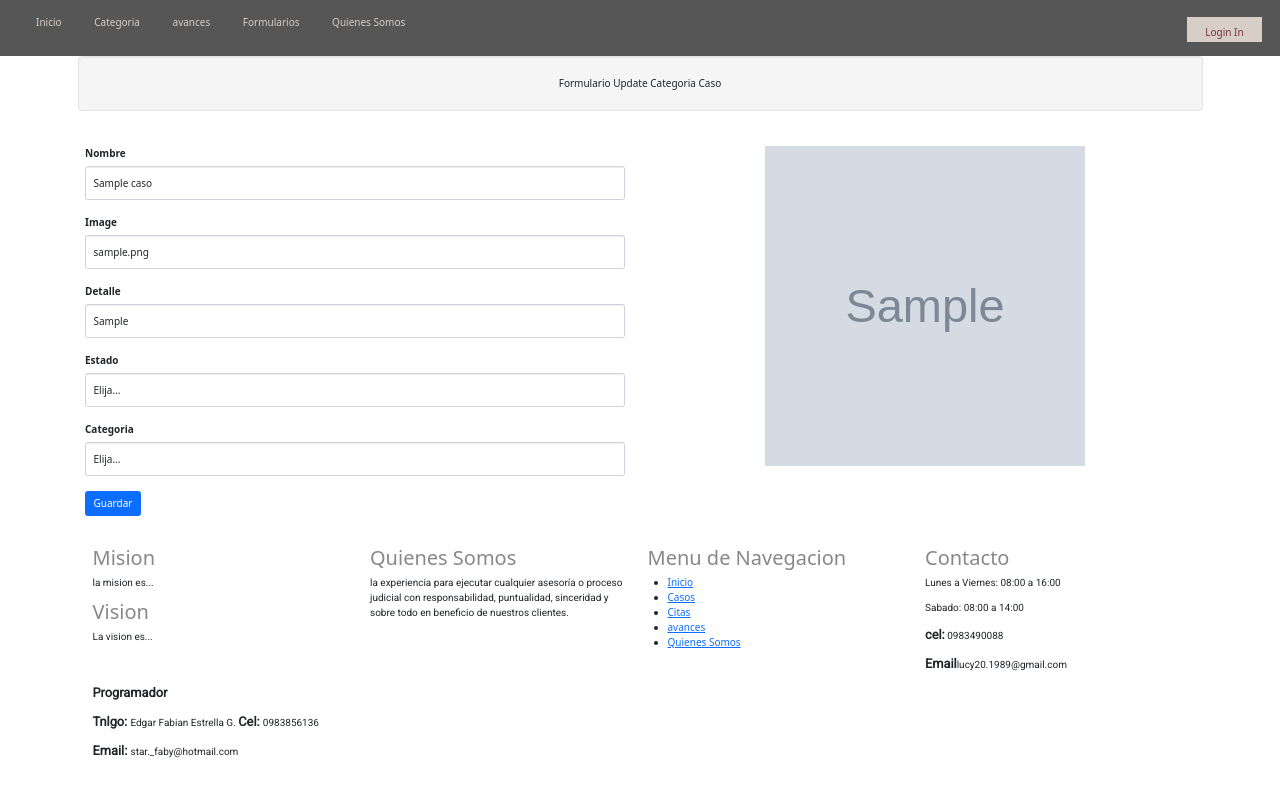
After one commit to starFaby/starlower, a Flask app: template app/templates/modal/modalAdminCateCasoUpdate.html in a window 1280 px wide. The commit adds this page. Shown: the part 947-1732 px from the top of the page. Run offline with Flask 2, Linux system fonts and the light colour scheme; tables that the repository leaves empty hold one stand-in row (values such as "Sample post"); the template is opened without the code that fills it: values that come from a table or form of the project are taken from there, most other values are stand-ins (such as "Sample title", 1, 10 or a date in 2020); grey boxes marked "Sample" are stand-in pictures; some libraries are stand-ins or nearby versions.

Commit message:
update delete caso categorias

```diff
--- a/app/controllers/controllerAdminCategoria.py
+++ b/app/controllers/controllerAdminCategoria.py
@@ -33,6 +33,7 @@ class ControllerAdminCategoria:
             return redirect(url_for('adcate.controllerAdminCategoriaList'))
 
     def onGetControllerAdminCategoriaUpdate(id):
+        print("entraste ===> categoria")
         categoria = Categoria.query.get(id)
         if request.method == 'POST':
             categoria.nombre = request.form['txtNombre']
--- a/app/database/database.py
+++ b/app/database/database.py
@@ -1,4 +1,3 @@
-from msilib import sequence
 from werkzeug.security import generate_password_hash, check_password_hash
 from flask_sqlalchemy import SQLAlchemy
 from flask_marshmallow import Marshmallow
--- a/app/routes/routerAdminCateCaso.py
+++ b/app/routes/routerAdminCateCaso.py
@@ -1,8 +1,8 @@
 from flask import Blueprint
 from app.controllers.controllerAdminCateCaso import ControllerAdminCateCaso
-# admin - actegoria - caso
+# admin - categoria - caso
 adcaca= Blueprint('adcaca', __name__)
 adcaca.route('/adcaca', methods=['GET'])(ControllerAdminCateCaso.controllerAdminCateCasoList)
 adcaca.route('/newcc', methods=['POST'])(ControllerAdminCateCaso.onGetControllerAdminCateCasoSave)
-#adcaca.route('/delete/<id>', methods=['GET'])(ControllerAdminCategoria.onGetControllerAdminCategoriaDelete)
-#adcaca.route('/update/<id>', methods=['GET', 'POST'])(ControllerAdminCategoria.onGetControllerAdminCategoriaUpdate)
+adcaca.route('/delcc/<id>', methods=['GET'])(ControllerAdminCateCaso.onGetControllerAdminCateCasoDelete)
+adcaca.route('/upcc/<id>', methods=['GET', 'POST'])(ControllerAdminCateCaso.onGetControllerAdminCateCasoUpdate)
--- a/app/static/js/main.js
+++ b/app/static/js/main.js
@@ -1,29 +1,33 @@
+$(document).ready(function () {
+
   const abg = document.querySelector('.abg');
   const navs = document.querySelector('.navs');
   const abgm = document.querySelector('.abgm');
   const btnsm = document.querySelector('.btnsm');
   count = 1;
 
+  if (abg) {
     abg.addEventListener('click', () => {
       numpi = count++;
-  console.log(numpi)
-  if (numpi%2 != 0) {
-    navs.style.display='none'
+      if (numpi % 2 != 0) {
+        navs.style.display = 'none'
       } else {
-    navs.style.display='block'
+        navs.style.display = 'block'
       }
     });
+  }
 
+  if (btnsm) {
     btnsm.addEventListener('click', () => {
-  console.log("star")
       numpi = count++;
-  console.log(numpi)
-  if (numpi%2 != 0) {
-    abgm.style.display='block'
+      if (numpi % 2 != 0) {
+        abgm.style.display = 'block'
       } else {
-    abgm.style.display='none'
+        abgm.style.display = 'none'
       }
     });
+  }
+
 
   const getTitleMessageFromCategory = category => {
     const titles = {
@@ -55,3 +59,6 @@ function showMessageAlert(category, message) {
       text: message
     })
   }
+
+
+});
--- a/app/templates/admin/adminCateCaso.html
+++ b/app/templates/admin/adminCateCaso.html
@@ -68,13 +68,13 @@ Index
                         <td>{{item.categoriaid}}</td>
                         <td>
                             <button>
-                                <a href="{{ url_for('adcate.onGetControllerAdminCategoriaUpdate', id=item.id) }}">Actualizar
+                                <a href="{{ url_for('adcaca.onGetControllerAdminCateCasoUpdate', id=item.id) }}">Actualizar
                                 </a>
                             </button>
                         </td>
                         <td>
                             <button>
-                                <a href="{{ url_for('adcate.onGetControllerAdminCategoriaDelete', id=item.id) }}">Eliminar
+                                <a href="{{ url_for('adcaca.onGetControllerAdminCateCasoDelete', id=item.id) }}">Eliminar
                                 </a>
                             </button>
                         </td>
--- a/app/templates/client/casos.html
+++ b/app/templates/client/casos.html
@@ -12,7 +12,7 @@ Index
         <div class="col-md-3">
             <div class="card" style="width: 18rem;">
                 <form action="/newcs" method="post">
-                    <img style="width: 100%; height:30px ;" class="card-img-top" src="{{item.image}}" alt="Card image cap">
+                    <img style="width: 100%; height:100px ;" class="card-img-top" src="{{item.image}}" alt="Card image cap">
                     <div class="card-body">
                         <h5 class="card-title text-center">{{item.nombre}}</h5>
                         <p class="card-text">{{item.detalle}}</p>
--- a/app/templates/client/categoria.html
+++ b/app/templates/client/categoria.html
@@ -11,7 +11,7 @@ Index
         {% for categoria in categorias %}
         <div class="col-md-3">
             <div class="card" style="width: 18rem;">
-                <img style="width: 100%; height:30px ;" class="card-img-top" src="{{categoria.image}}" alt="Card image cap">
+                <img style="width: 100%; height:100px ;" class="card-img-top" src="{{categoria.image}}" alt="Card image cap">
                 <div class="card-body">
                     <h5 class="card-title text-center">{{categoria.nombre}}</h5>
                     <p class="card-text">{{categoria.detalle}}</p>
--- a/app/templates/client/formularios.html
+++ b/app/templates/client/formularios.html
@@ -11,11 +11,11 @@ Index
         {% for item in formulario %}
         <div class="col-md-3">
             <div class="card" style="width: 18rem;">
-                <img style="width: 100%; height:30px ;" class="card-img-top" src="{{item.image}}" alt="Card image cap">
+                <img style="width: 100%; height:100px ;" class="card-img-top" src="{{item.image}}" alt="Card image cap">
                 <div class="card-body">
                     <h5 class="card-title text-center">{{item.nombre}}</h5>
                     <p class="card-text">{{item.detalle}}</p>
-                    <a href="{{item.url}}" class="btn btn-primary">Ver...</a>
+                    <a href="{{item.url}}" target="_blank" rel="noopener noreferrer" class="btn btn-primary">Ver...</a>
                 </div>
             </div>
         </div>
--- /dev/null
+++ b/app/templates/modal/modalAdminCateCasoUpdate.html
@@ -0,0 +1,50 @@
+{% extends 'base.html' %}
+{% block title %}
+{{ super() }}
+Index
+{% endblock%}
+{% block content %}
+<div class="container">
+    <div class="well text-center">Formulario Update Categoria Caso</div>
+    <div class="row">
+        <div class="p-4 col-md-6 ">
+            <form action="/newcc" method="post">
+                <div class="form-group">
+                    <label for="txtNombre">Nombre</label>
+                    <input type="text" class="form-control" id="txtNombre" name="txtNombre" aria-describedby="emailHelp"
+                        placeholder="Nombre..." value="{{caso.nombre}}">
+                </div>
+                <div class="form-group">
+                    <label for="txtImage">Image</label>
+                    <input type="text" class="form-control" id="txtImage" name="txtImage" placeholder="Image..." value="{{caso.image}}">
+                </div>
+                <div class="form-group">
+                    <label for="txtDetalle">Detalle</label>
+                    <input type="text" class="form-control" id="txtDetalle" name="txtDetalle" placeholder="Detalle..." value="{{caso.detalle}}">
+                </div>
+                <div class="form-group">
+                    <label for="selectEstado">Estado</label>
+                    <select class="form-control" id="selectEstado" name="selectEstado">
+                        <option selected>Elija...</option>
+                        <option value="1">Activo</option>
+                        <option value="0">Inactivo</option>
+                    </select>
+                </div>
+                <div class="form-group">
+                    <label for="selectCategoria">Categoria</label>
+                    <select class="form-control" id="selectCategoria" name="selectCategoria">
+                        <option selected>Elija...</option>
+                        {% for item in categorias %}
+                        <option value="{{item.id}}">{{item.nombre}}</option>
+                        {% endfor %}
+                    </select>
+                </div>
+                <button type="submit" class="btn btn-primary"><i class="fa-solid fa-floppy-disk"></i>Guardar</button>
+            </form>
+        </div>
+        <div class="p-4 col-md-6 d-flex justify-content-center">
+            <img style="width: 25vw ; height: 25vw;" src="{{caso.image}}" alt="">
+        </div>
+
+    </div>
+    {% endblock %}
--- a/app/templates/modal/modalAdminCateUpdate.html
+++ b/app/templates/modal/modalAdminCateUpdate.html
@@ -5,6 +5,7 @@ Product update
 {% endblock%}
 {% block content %}
 <section class="p-4">
+    <div class="well text-center">Formulario Update de Categoria</div>
     <div class="row">
         <div class="col-md-2"></div>
         <div class="p-4 col-md-4">
```
Also changed, not shown: app/config/config.py (+6 -2 lines), app/controllers/controllerAdminCateCaso.py (+20 -17 lines), app/templates/client/avances.html (+17 -2 lines). Lines whose indentation alone changed are shown as unchanged.
